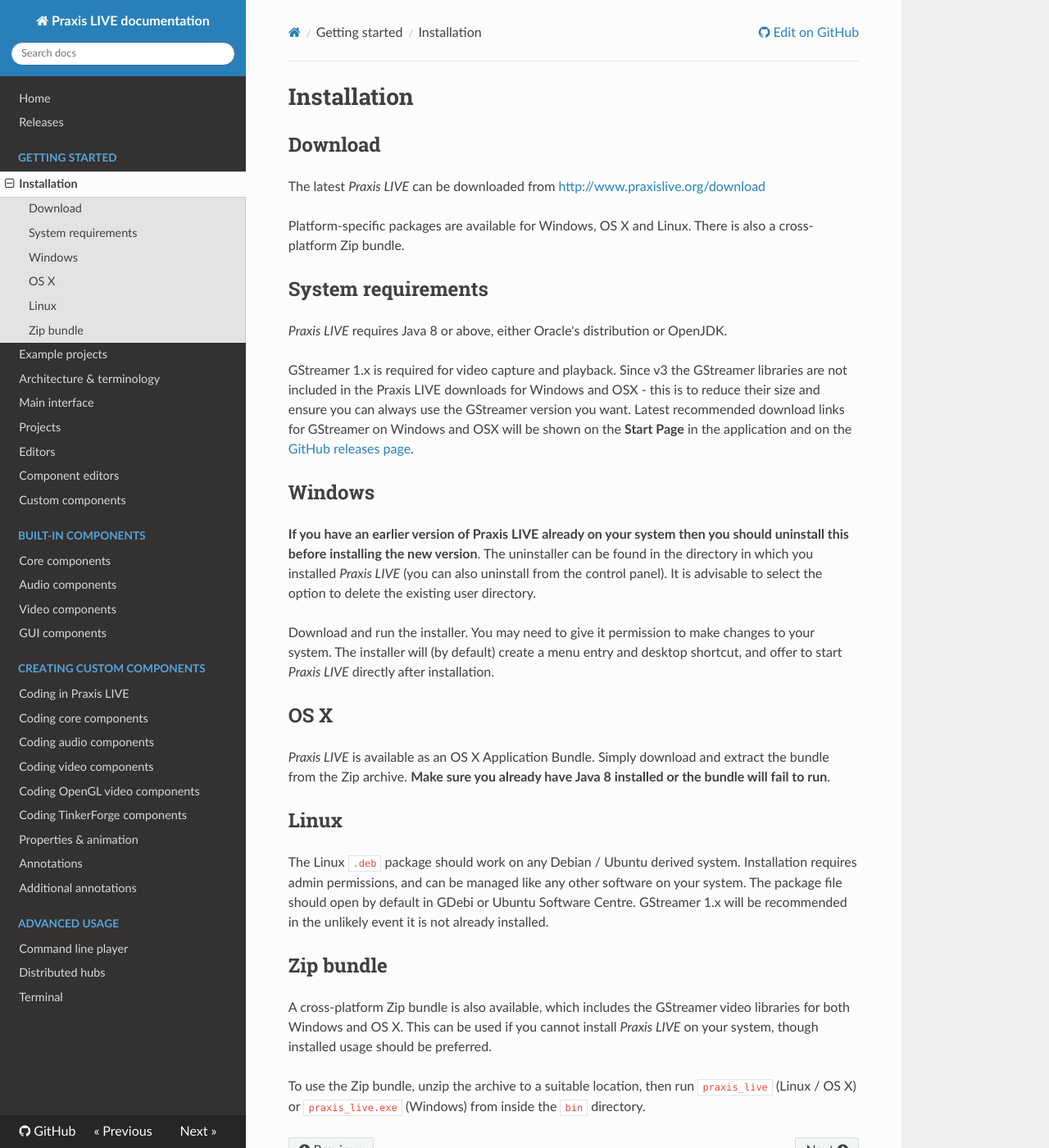
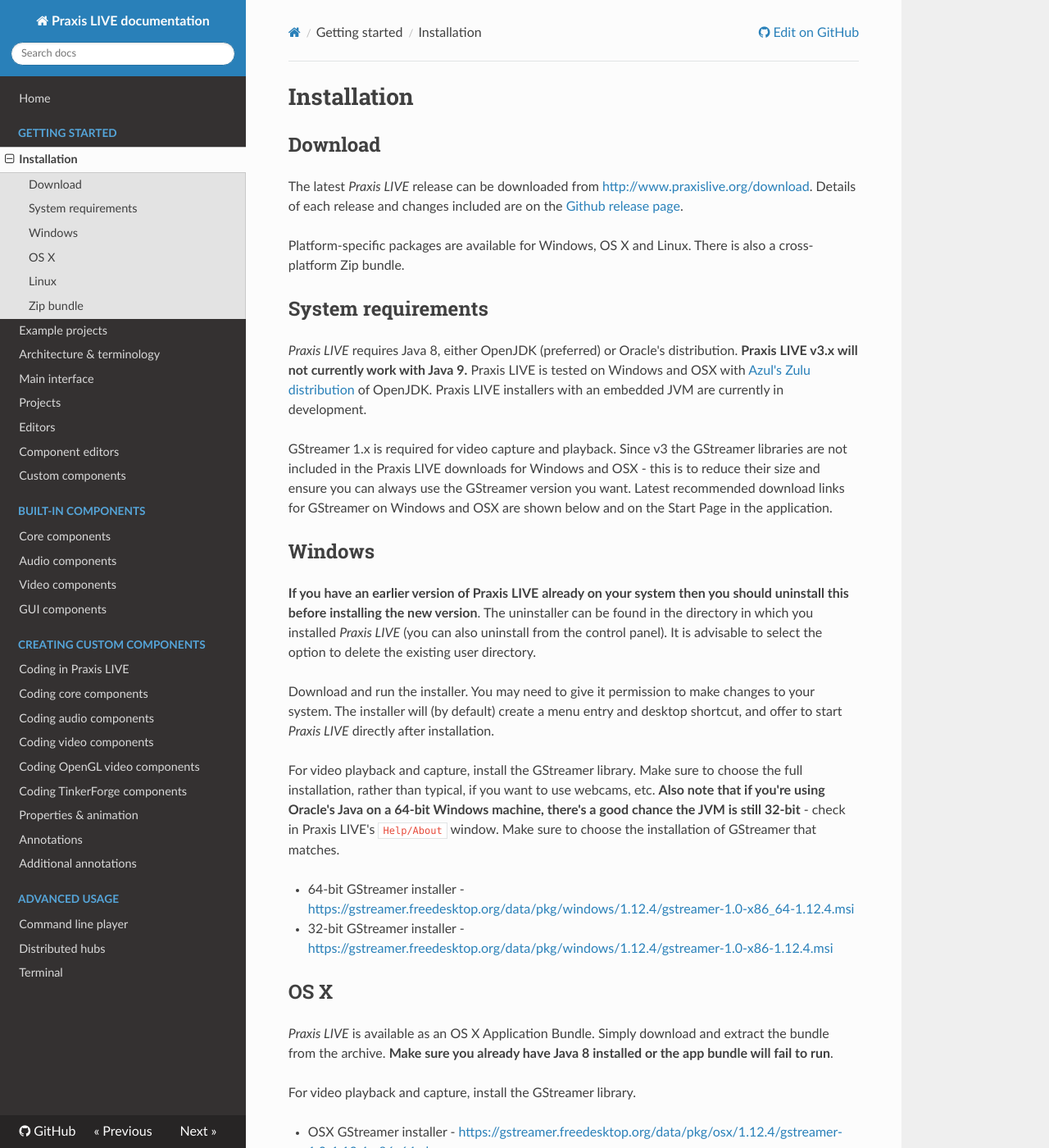
Before and after one commit to praxis-live/support, an MkDocs documentation site: the page built from docs/installation.md, in a window 1280 px wide and 1400 px high. Shown: the whole window at 82% size. Built offline with MkDocs 1.6.1, drawn with Linux system fonts in a browser that asks for light colours; nearby versions of some CDN libraries; old or Windows-style settings are respelled for this version of MkDocs; some of the changed text lies outside the part shown.

Commit message:
Update Installation page and hide (temporarily?) the out-of-date Releases page.

```diff
--- a/docs/installation.md
+++ b/docs/installation.md
@@ -2,15 +2,15 @@
 
 ## Download
 
-The latest _Praxis LIVE_ can be downloaded from [http://www.praxislive.org/download](http://www.praxislive.org/download)
+The latest _Praxis LIVE_ release can be downloaded from [http://www.praxislive.org/download](http://www.praxislive.org/download). Details of each release and changes included are on the [Github release page](https://github.com/praxis-live/praxis-live/releases).
 
 Platform-specific packages are available for Windows, OS X and Linux. There is also a cross-platform Zip bundle.
 
 ## System requirements
 
-_Praxis LIVE_ requires Java 8 or above, either Oracle's distribution or OpenJDK.
+_Praxis LIVE_ requires Java 8, either OpenJDK (preferred) or Oracle's distribution. **Praxis LIVE v3.x will not currently work with Java 9.** Praxis LIVE is tested on Windows and OSX with [Azul's Zulu distribution](https://www.azul.com/downloads/zulu/) of OpenJDK. Praxis LIVE installers with an embedded JVM are currently in development.
 
-GStreamer 1.x is required for video capture and playback. Since v3 the GStreamer libraries are not included in the Praxis LIVE downloads for Windows and OSX - this is to reduce their size and ensure you can always use the GStreamer version you want. Latest recommended download links for GStreamer on Windows and OSX will be shown on the **Start Page** in the application and on the [GitHub releases page](https://github.com/praxis-live/praxis-live/releases).
+GStreamer 1.x is required for video capture and playback. Since v3 the GStreamer libraries are not included in the Praxis LIVE downloads for Windows and OSX - this is to reduce their size and ensure you can always use the GStreamer version you want. Latest recommended download links for GStreamer on Windows and OSX are shown below and on the Start Page in the application.
 
 ## Windows
 
@@ -18,9 +18,18 @@ GStreamer 1.x is required for video capture and playback. Since v3 the GStreamer
 
 Download and run the installer. You may need to give it permission to make changes to your system. The installer will (by default) create a menu entry and desktop shortcut, and offer to start _Praxis LIVE_ directly after installation.
 
+For video playback and capture, install the GStreamer library. Make sure to choose the full installation, rather than typical, if you want to use webcams, etc. **Also note that if you're using Oracle's Java on a 64-bit Windows machine, there's a good chance the JVM is still 32-bit** - check in Praxis LIVE's `Help/About` window. Make sure to choose the installation of GStreamer that matches.
+
+* 64-bit GStreamer installer - [https://gstreamer.freedesktop.org/data/pkg/windows/1.12.4/gstreamer-1.0-x86_64-1.12.4.msi](https://gstreamer.freedesktop.org/data/pkg/windows/1.12.4/gstreamer-1.0-x86_64-1.12.4.msi)
+* 32-bit GStreamer installer - [https://gstreamer.freedesktop.org/data/pkg/windows/1.12.4/gstreamer-1.0-x86-1.12.4.msi](https://gstreamer.freedesktop.org/data/pkg/windows/1.12.4/gstreamer-1.0-x86-1.12.4.msi)
+
 ## OS X
 
-_Praxis LIVE_ is available as an OS X Application Bundle. Simply download and extract the bundle from the Zip archive. **Make sure you already have Java 8 installed or the bundle will fail to run**.
+_Praxis LIVE_ is available as an OS X Application Bundle. Simply download and extract the bundle from the archive. **Make sure you already have Java 8 installed or the app bundle will fail to run**.
+
+For video playback and capture, install the GStreamer library.
+
+* OSX GStreamer installer - [https://gstreamer.freedesktop.org/data/pkg/osx/1.12.4/gstreamer-1.0-1.12.4-x86_64.pkg](https://gstreamer.freedesktop.org/data/pkg/osx/1.12.4/gstreamer-1.0-1.12.4-x86_64.pkg)
 
 ## Linux
 
@@ -28,6 +37,6 @@ The Linux `.deb` package should work on any Debian / Ubuntu derived system. Inst
 
 ## Zip bundle
 
-A cross-platform Zip bundle is also available, which includes the GStreamer video libraries for both Windows and OS X. This can be used if you cannot install _Praxis LIVE_ on your system, though installed usage should be preferred.
+A cross-platform Zip bundle is also available. This can be used if you cannot install _Praxis LIVE_ on your system, though installed usage should be preferred.
 
 To use the Zip bundle, unzip the archive to a suitable location, then run `praxis_live` (Linux / OS X) or `praxis_live.exe` (Windows) from inside the `bin` directory.
--- a/mkdocs.yml
+++ b/mkdocs.yml
@@ -1,7 +1,6 @@
 site_name: Praxis LIVE documentation
 pages:
   - 'index.md'
-  - 'Releases' : 'releases.md'
   - 'Getting started':
     - 'Installation': 'installation.md'
     - 'Example projects': 'examples.md'
```
